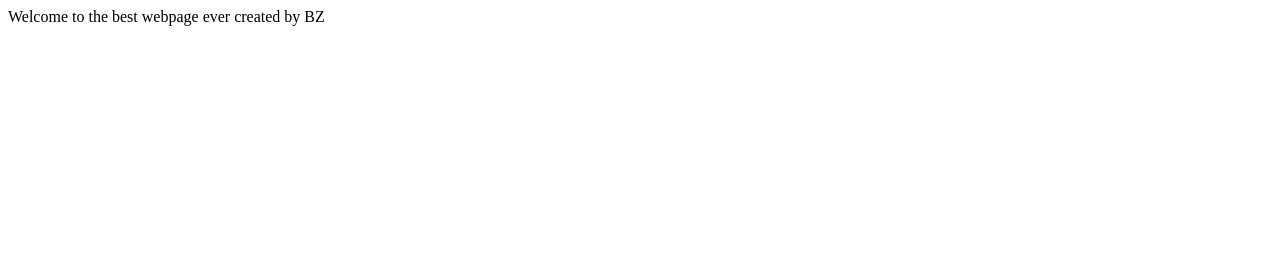
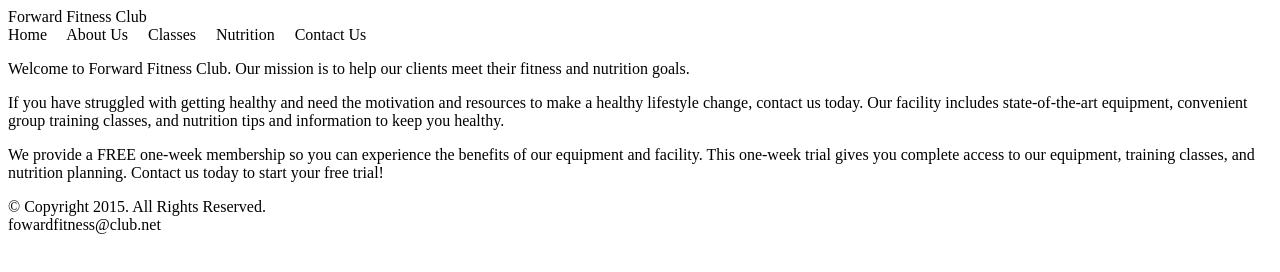
Before and after one commit to gq2098/gq2098.github.io, a plain HTML site: page index.html in a window 1280 px wide. Drawn offline with Linux system fonts and the light colour scheme.

Commit message:
Add files via upload

```diff
--- a/index.html
+++ b/index.html
@@ -1,10 +1,41 @@
 <!DOCTYPE html>
+<!-- This template was created by Brian Zilli ISM 5994 -->
 <html lang="en">
 <head>
-	<title>The Best Webpage</title>
+	<title> Forward Fitness Club </title>
 	<meta charset="utf-8">
 </head>
 <body>
-	Welcome to the best webpage ever created by BZ
+
+	<!-- Use the header area for the website name or logo -->
+	<header>
+		Forward Fitness Club
+	</header>
+
+	<!-- Use the nav area to add hyperlinks to other pages within the website -->
+	<nav>
+		Home &nbsp; &nbsp;
+		About Us &nbsp; &nbsp;
+		Classes &nbsp; &nbsp;
+		Nutrition &nbsp; &nbsp;
+		Contact Us &nbsp; &nbsp;
+	</nav>
+
+	<!-- Use the main area to add the main content of the webpage -->
+	<main>
+		<p> Welcome to Forward Fitness Club. Our mission is to help our clients meet their fitness and nutrition goals. </p>
+
+		<p>If you have struggled with getting healthy and need the motivation and resources to make a healthy lifestyle change, contact us today. Our facility includes state-of-the-art equipment, convenient group training classes, and nutrition tips and information to keep you healthy.</p>
+
+		<p>We provide a FREE one-week membership so you can experience the benefits of our equipment and facility. This one-week trial gives you complete access to our equipment, training classes, and nutrition planning. Contact us today to start your free trial!</p>
+
+	</main>
+
+	<!-- Use the footer area to add webpage footer content -->
+	<footer>
+		&copy; Copyright 2015. All Rights Reserved. <br>
+		fowardfitness@club.net
+	</footer>
+
 </body>
 </html>
```
Also changed, not shown: Template/fitness.html (added, +35 -0 lines).
